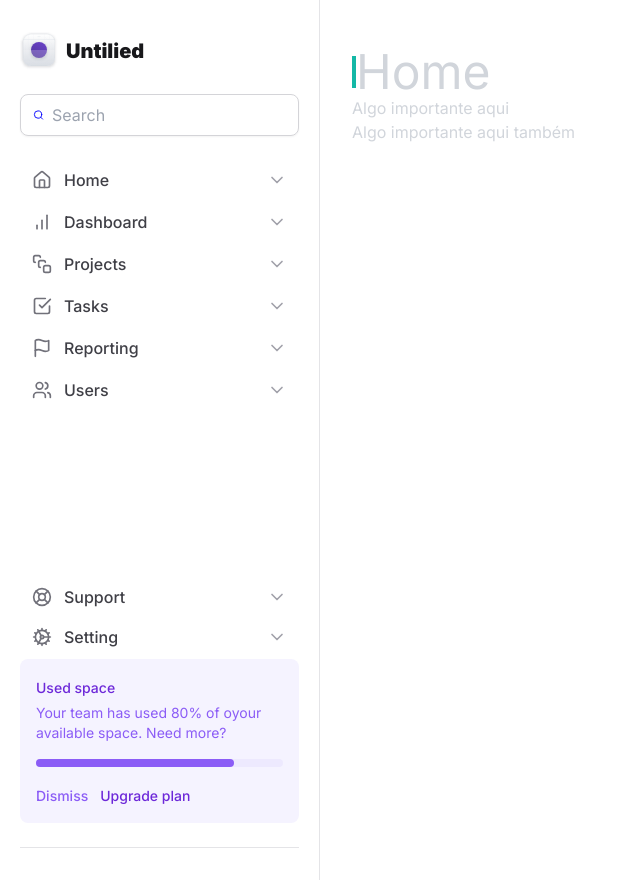
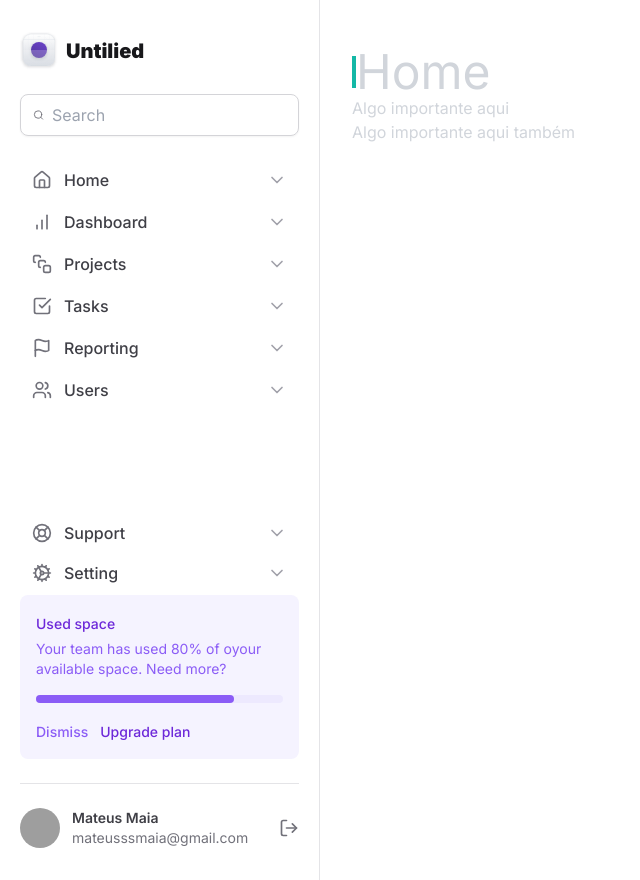
Before and after one commit to mateusmaiia/tailwind-next, a Next.js app: page / in a window 1280 px wide. Shown: the whole page, without its empty margins (0-640 px from the left). Built offline with nearby package versions, Linux system fonts and the light colour scheme; grey boxes are pictures that could not be loaded.

Commit message:
feat/remove: import Profile and remove Search icon color

```diff
--- a/src/Components/Sidebar/index.tsx
+++ b/src/Components/Sidebar/index.tsx
@@ -12,13 +12,14 @@ import {
 import { Logo } from './Logo'
 import { NavItem } from '../MainNavigation/NavItem'
 import { UsedSpaceWidget } from './UsedSpaceWidget'
+import { Profile } from './Profile'
 
 export function Sidebar() {
   return (
     <aside className="border-r border-zinc-200 px-5 py-8 flex flex-col gap-6 ">
       <Logo />
       <div className="flex w-full items-center gap-2 rounded-lg border border-zinc-300 px-3 py-2 shadow-sm ">
-        <Search size={24} color="blue" className="h-5 w-5 text-zinc-500" />
+        <Search size={24} className="h-5 w-5 text-zinc-500" />
         <input
           className="flex-1 border-0 bg-transparent p-0 outline-none text-zinc-900 placeholder:zinc-600"
           type="text"
@@ -41,6 +42,7 @@ export function Sidebar() {
         <UsedSpaceWidget />
       </div>
       <div className="h-px bg-zinc-200"></div>
+      <Profile />
     </aside>
   )
 }
```
